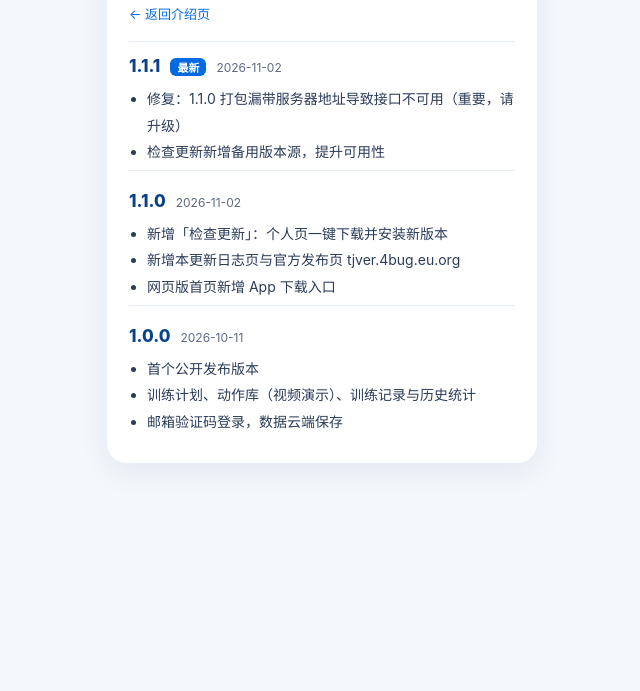
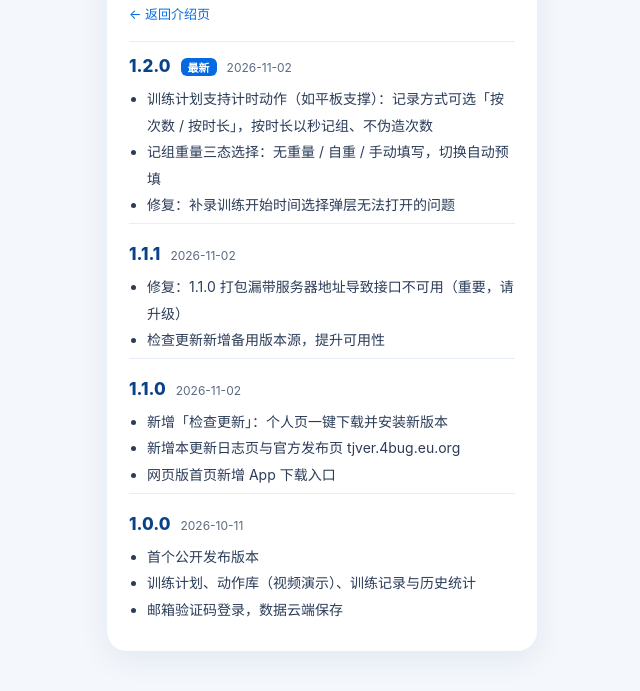
Before and after one commit to LanceJohnson45/tanjian-app, a plain HTML site: page changelog.html in a window 1280 px wide. Shown: the part 91-782 px from the top of the page, without its empty margins (318-958 px from the left). Drawn offline with Linux system fonts and the light colour scheme.

Commit message:
changelog: v1.2.0 计时动作 + 重量三态

```diff
--- a/changelog.html
+++ b/changelog.html
@@ -40,7 +40,17 @@
     <!-- 每次发版：在 hr 之后、上一版本之前追加一节 -->
 
     <div class="ver-head">
-      <span class="ver">1.1.1</span><span class="latest-badge">最新</span><span class="date">2026-11-02</span>
+      <span class="ver">1.2.0</span><span class="latest-badge">最新</span><span class="date">2026-11-02</span>
+    </div>
+    <ul>
+      <li>训练计划支持计时动作（如平板支撑）：记录方式可选「按次数 / 按时长」，按时长以秒记组、不伪造次数</li>
+      <li>记组重量三态选择：无重量 / 自重 / 手动填写，切换自动预填</li>
+      <li>修复：补录训练开始时间选择弹层无法打开的问题</li>
+    </ul>
+    <hr>
+
+    <div class="ver-head">
+      <span class="ver">1.1.1</span><span class="date">2026-11-02</span>
     </div>
     <ul>
       <li>修复：1.1.0 打包漏带服务器地址导致接口不可用（重要，请升级）</li>
```
